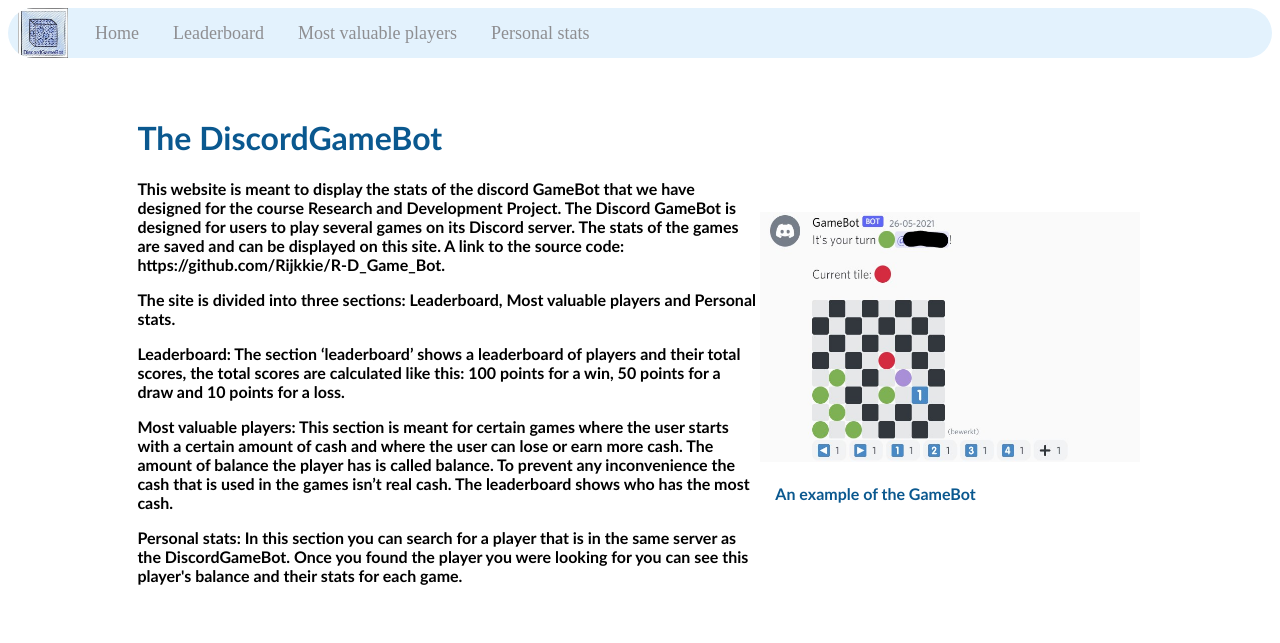
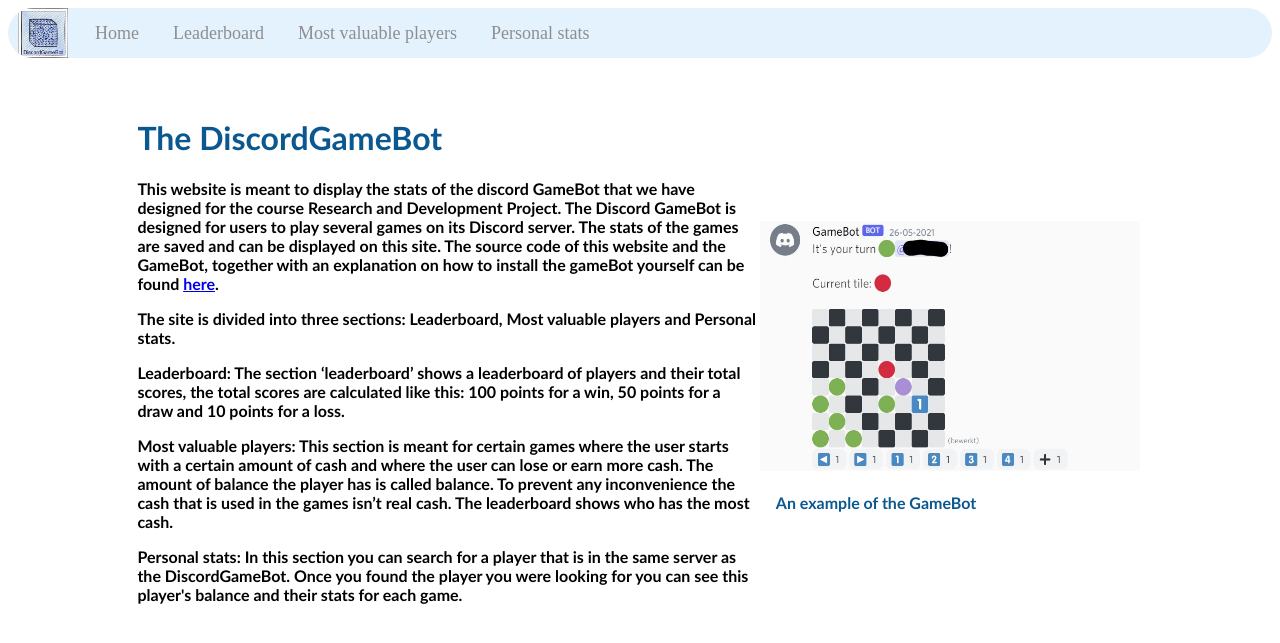
Before and after one commit to Rijkkie/R-D_Game_Bot, a Flask app: page / in a window 1280 px wide. Shown: the top 643 px of the page. Run offline with Flask 2, Linux system fonts and the light colour scheme; lists and menus that the app fills with data are empty.

Commit message:
Update index.html

```diff
--- a/FlaskApp/FlaskApp/templates/index.html
+++ b/FlaskApp/FlaskApp/templates/index.html
@@ -22,7 +22,7 @@
     <th><h1>The DiscordGameBot</h1>
     <p>
 			This website is meant to display the stats of the discord GameBot that we have designed for the course Research and Development Project. The Discord GameBot is designed for users to play several games on its Discord server. The stats of the games are saved and can be displayed on this site.
-	    		A link to the source code: https://github.com/Rijkkie/R-D_Game_Bot.
+	    		The source code of this website and the GameBot, together with an explanation on how to install the gameBot yourself can be found <a href="https://github.com/Rijkkie/R-D_Game_Bot">here</a>.
       </p>
       <p>
 The site is divided into three sections: Leaderboard, Most valuable players and Personal stats.
```
